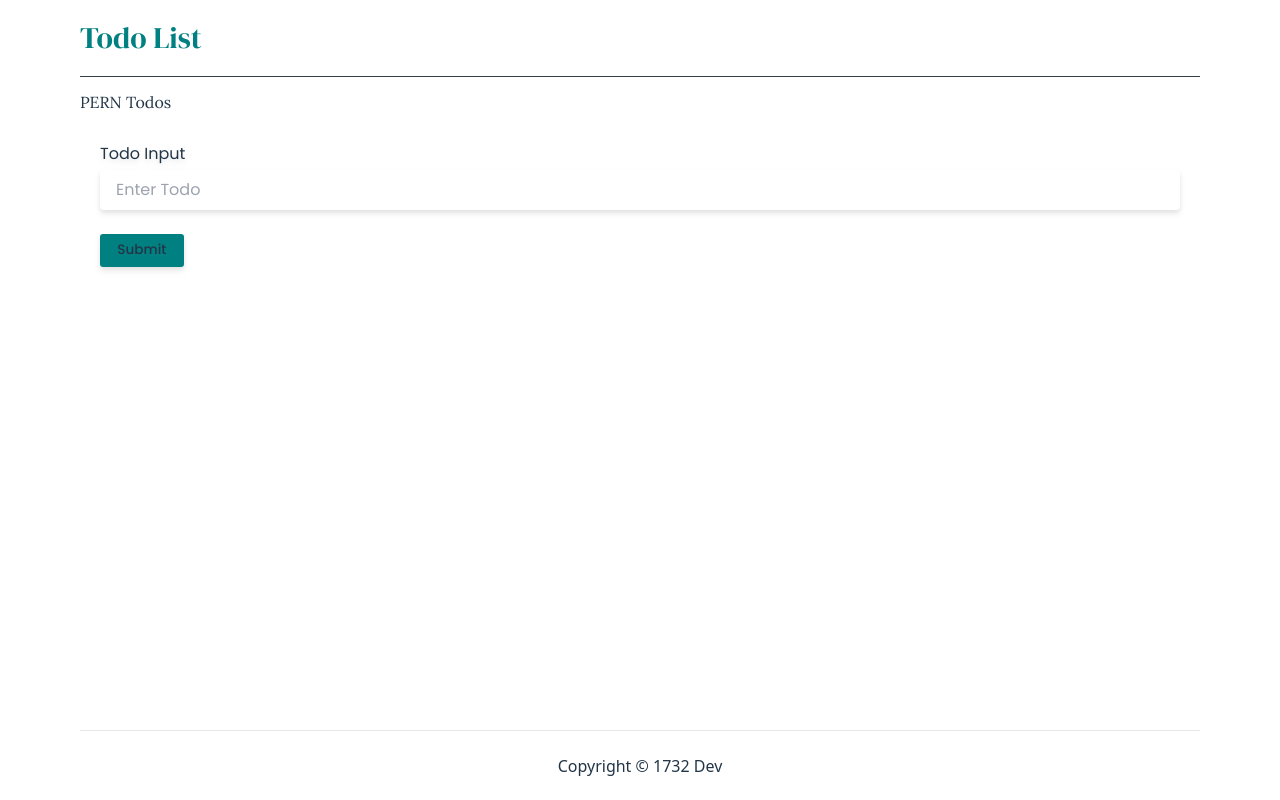
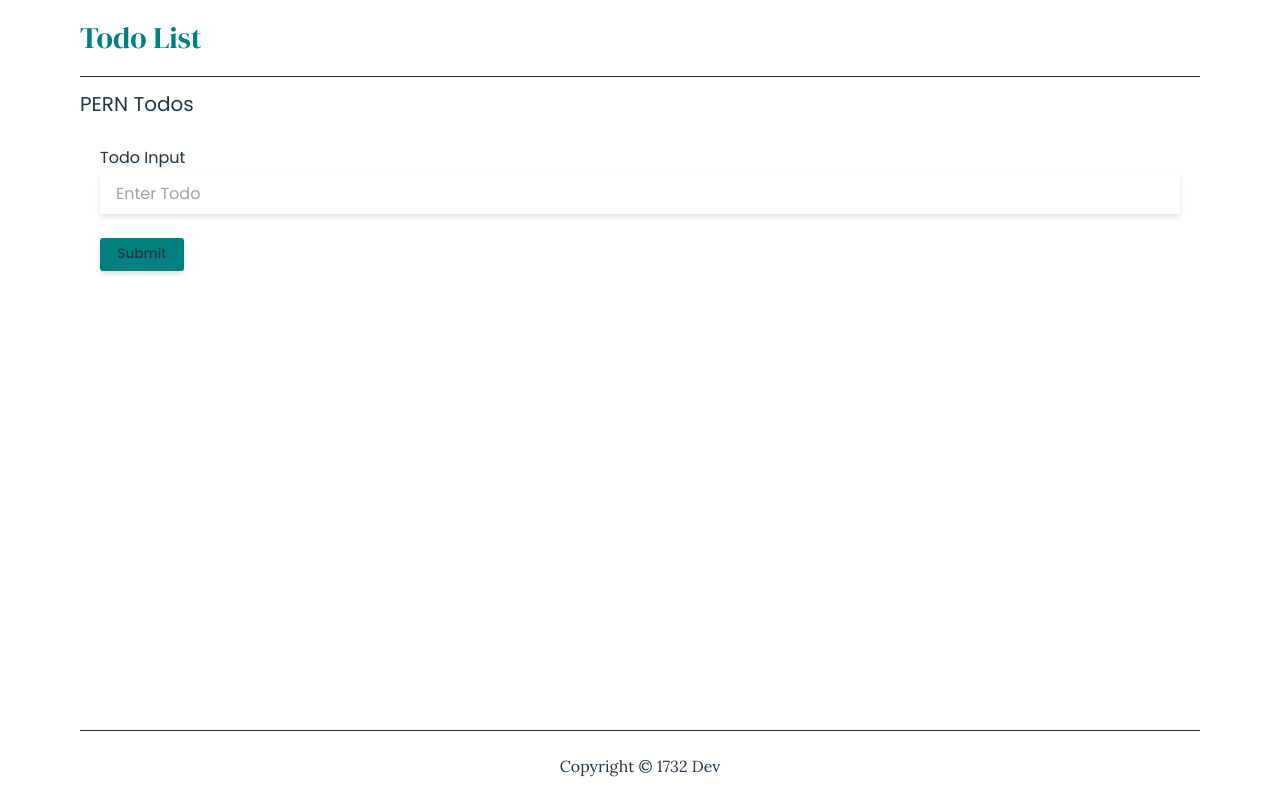
Before and after one commit to AJ1732/pern_stack, a React (Vite) app in the folder client/: page / in a window 1280 px wide. Built offline with nearby package versions, Linux system fonts and the light colour scheme.

Commit message:
style: adjust styles

```diff
--- a/client/src/anatomy/Layout/Footer/Footer.jsx
+++ b/client/src/anatomy/Layout/Footer/Footer.jsx
@@ -2,8 +2,8 @@ import React from 'react'
 
 const Footer = () => {
   return (
-    <footer className='flex justify-center items-center | border-t border-shade'>
-      <p>Copyright &copy; 1732 Dev</p>
+    <footer className='flex justify-center items-center | border-t border-greyshade'>
+      <p className='font-lora'>Copyright &copy; 1732 Dev</p>
     </footer>
   )
 }
--- a/client/src/anatomy/Layout/Main/Main.jsx
+++ b/client/src/anatomy/Layout/Main/Main.jsx
@@ -6,7 +6,7 @@ const Main = () => {
   return (
     <main className='min-h-[calc(100dvh-140px)] font-poppins py-5 |'>
       <section>
-        <h2 className='font-lora'>PERN Todos</h2>
+        <h2 className='text-xl'>PERN Todos</h2>
         <TodoInput />
       </section>
     </main>
--- a/client/tailwind.config.js
+++ b/client/tailwind.config.js
@@ -8,9 +8,12 @@ export default {
     extend: {
       colors: {
         'teal': '#008080',
-        "darkshade": '#21252B',
+        'orange': '#FFA048',
+        'darkshade': '#222327',
         'lightshade': '#D3DDEF',
-        'greyshade': '#383D46',
+        'greyshade': '#292B31',
+        'halfwhite': '#FFFFFF80',
+        'textshade': '#989CAA',
       },
       fontFamily: {
         'dm-serif': ['DM Serif Display', 'serif'],
```
